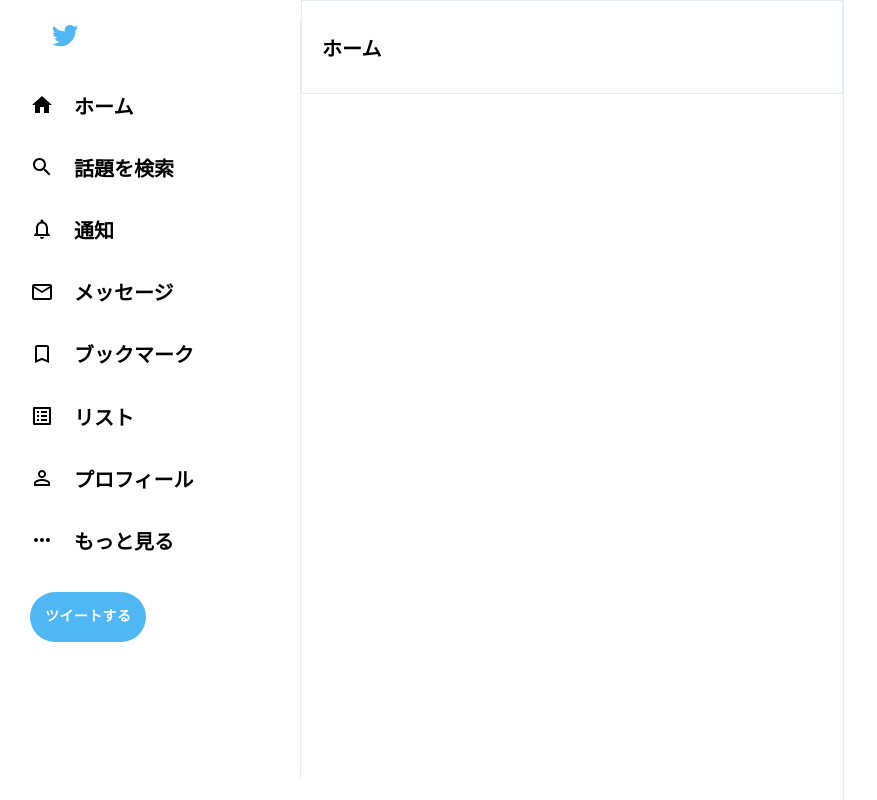
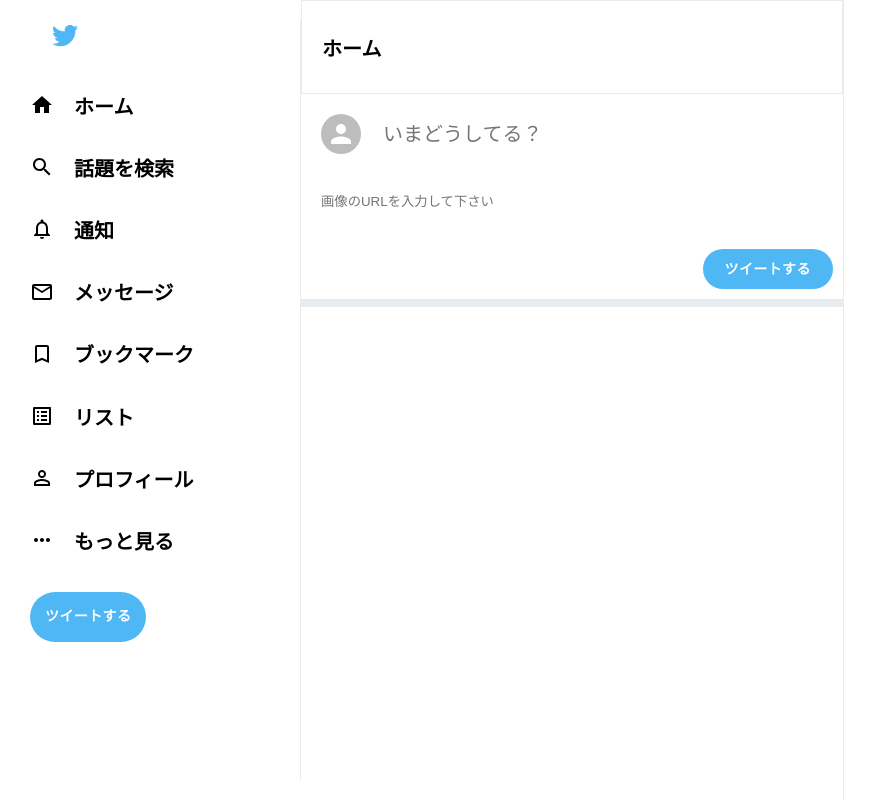
Before and after one commit to hiro8watanabe/twitter-clone, a React (Create React App) app: page / in a window 1280 px wide. Shown: the whole page, without its empty margins (0-877 px from the left). Built offline with nearby package versions, Linux system fonts and the light colour scheme.

Commit message:
Add TweetBox

```diff
--- a/src/components/timeline/Timeline.jsx
+++ b/src/components/timeline/Timeline.jsx
@@ -1,5 +1,6 @@
 import React from "react";
 import "./Timeline.css";
+import { TweetBox } from "./TweetBox";
 
 function Timeline() {
   return (
@@ -10,7 +11,7 @@
       </div>
 
       {/**TweetBox */}
-
+      <TweetBox />
       {/**Post */}
     </div>
   );
--- /dev/null
+++ b/src/components/timeline/TweetBox.css
@@ -0,0 +1,38 @@
+.tweetBox {
+  padding-bottom: 10px;
+  border-bottom: 8px solid var(--twitter-background);
+  padding-right: 10px;
+}
+
+.tweetBox > form {
+  display: flex;
+  flex-direction: column;
+}
+
+.tweetBox_input {
+  padding: 20px;
+  display: flex;
+}
+
+.tweetBox_input > input {
+  flex: 1;
+  font-size: 20px;
+  margin-left: 20px;
+  border: none;
+}
+
+.tweetBox_imageInput {
+  border: navajowhite;
+  padding: 20px;
+}
+
+.tweetBox_tweetButton {
+  background-color: var(--twitter-color) !important;
+  color: #fff !important;
+  font-weight: 900 !important;
+  width: 130px !important;
+  height: 40px !important;
+  border-radius: 30px !important;
+  margin-top: 20px !important;
+  margin-left: auto !important;
+}
--- /dev/null
+++ b/src/components/timeline/TweetBox.jsx
@@ -0,0 +1,20 @@
+import { Avatar, Button } from "@mui/material";
+import React from "react";
+import "./TweetBox.css";
+
+export const TweetBox = () => {
+  return (
+    <div className="tweetBox">
+      <form>
+        <div className="tweetBox_input">
+          <Avatar />
+          <input type="text" placeholder="いまどうしてる？" />
+        </div>
+        <input className="tweetBox_imageInput" type="text" placeholder="画像のURLを入力して下さい" />
+        <Button className="tweetBox_tweetButton" type="submit">
+          ツイートする
+        </Button>
+      </form>
+    </div>
+  );
+};
```
